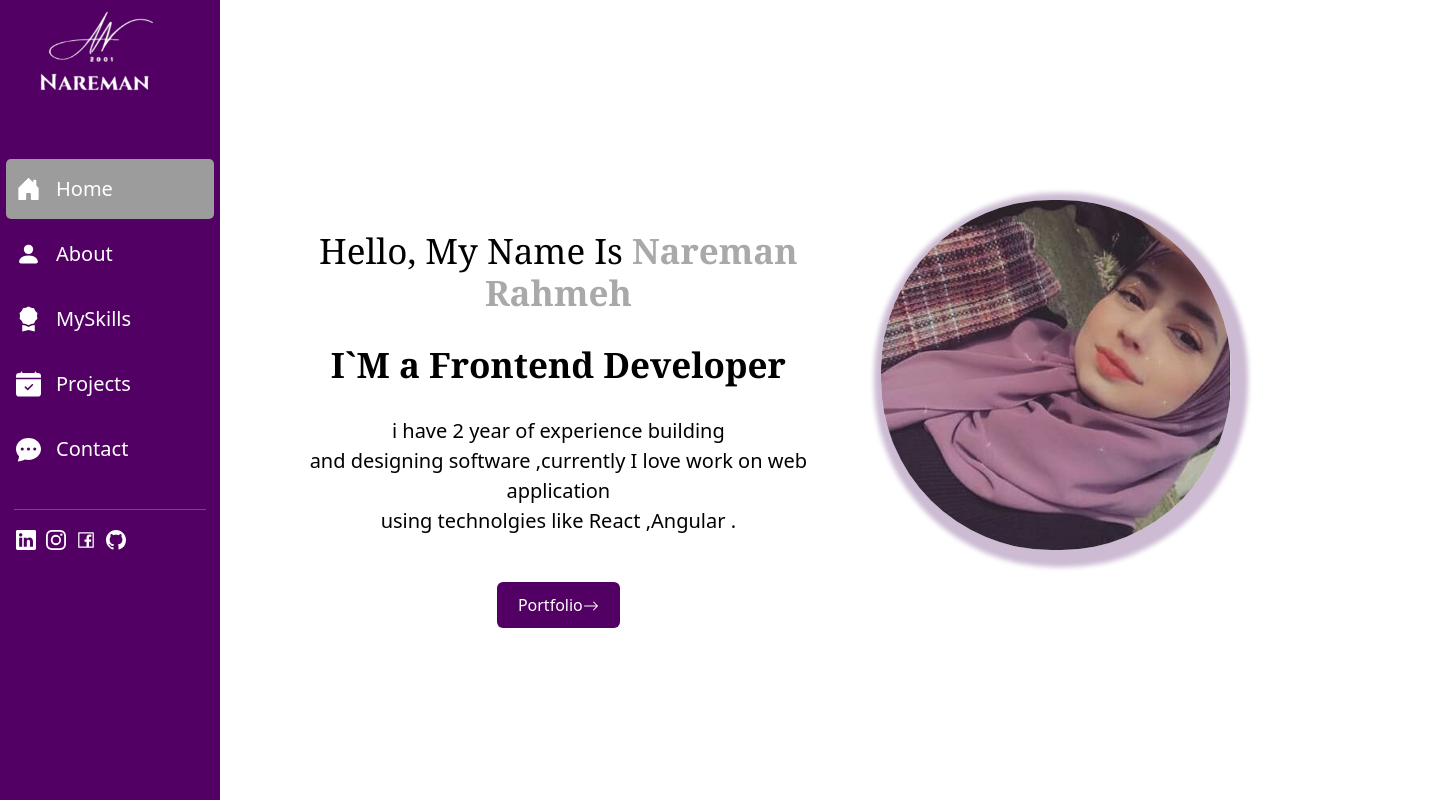
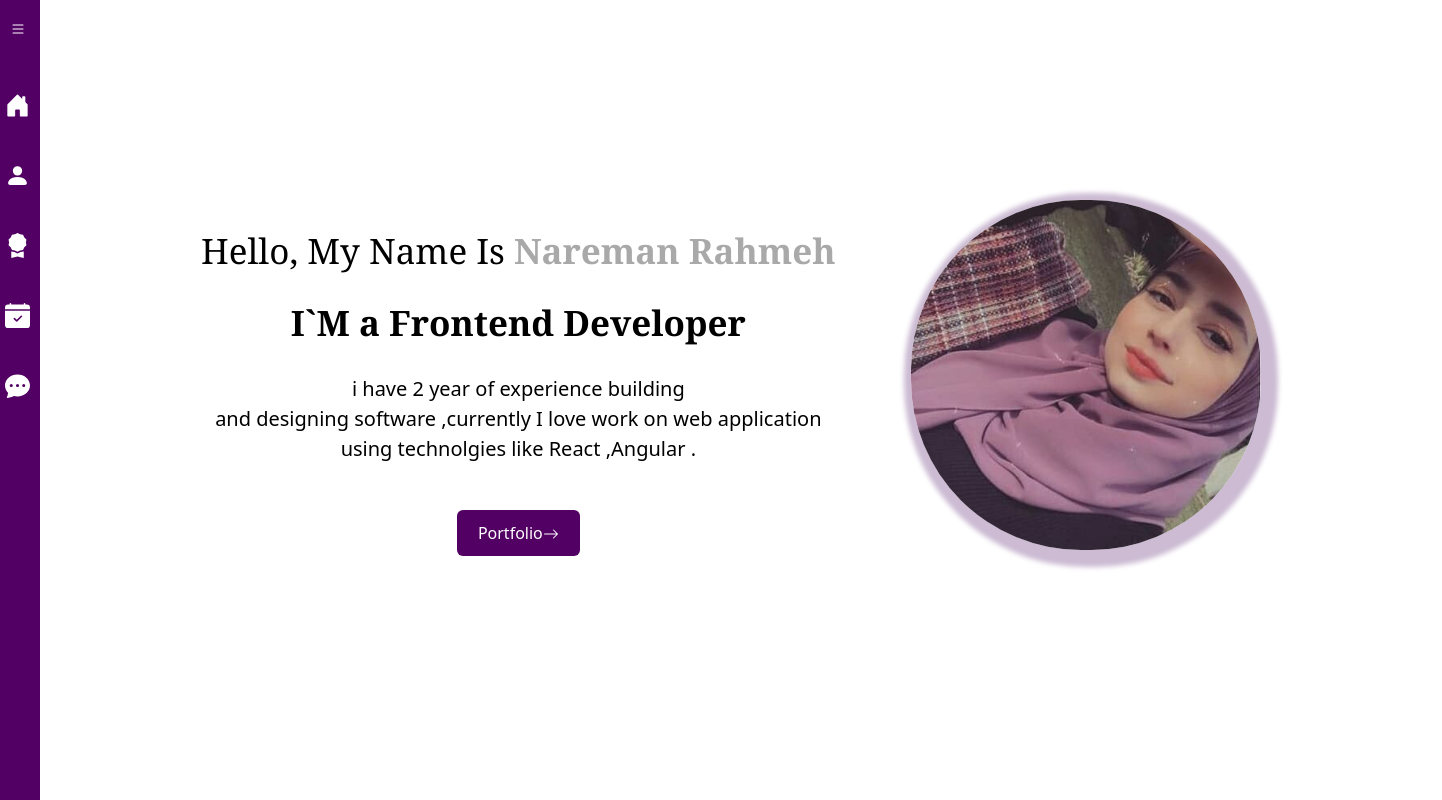
Before and after one commit to NaremanRahmeh/Poptfolio, a React (Create React App) app: page / in a window 1280 px wide. Shown: the top 800 px of the page, 1442 px wide, since content can reach past the window. Built offline with nearby package versions, Linux system fonts and the light colour scheme; a web font is replaced by a local one.

Commit message:
deployed website

```diff
--- a/package.json
+++ b/package.json
@@ -1,5 +1,5 @@
 {
-  "homepage":"http://NaremanRahmeh.github.io/Portfolio",
+  "homepage": "http://NaremanRahmeh.github.io/Portfolio",
   "name": "my-app",
   "version": "0.1.0",
   "private": true,
@@ -13,6 +13,7 @@
     "@testing-library/user-event": "^13.5.0",
     "animate.css": "^4.1.1",
     "bootstrap": "^5.2.2",
+    "framer-motion": "^7.6.1",
     "react": "^18.2.0",
     "react-bootstrap": "^2.5.0",
     "react-dom": "^18.2.0",
--- a/src/App.css
+++ b/src/App.css
@@ -1,9 +1,6 @@
 *{
     margin: 0;
     padding: 0;
+    box-sizing: border-box;
     text-decoration: none;
 }
-main{
-    width: 100%;
-    padding: 20px;
-}
--- a/src/Components/Sidebar.css
+++ b/src/Components/Sidebar.css
@@ -1,4 +1,63 @@
-.sidebar{
+  .sidebar{
+    background-color: rgb(82, 0, 99);
+    color: white;
+    height: 100vh;
+    position: fixed;
+    top: 0;
+    left: 0;
+    z-index: 10;
+  }
+  .sidebar .routes{
+    color: white;
+  }
+  .sidebar .top-section{
+    display: flex;
+    align-items: center;
+    justify-content: space-between;
+    padding: 15px 10px;
+  }
+  .sidebar img{
+    width: 120px;
+    height: 85px;
+    line-height: 0;
+
+  }
+  .sidebar .routes{
+    margin-top: 20px;
+  }
+  .routes .side-nav{
+    display: flex;
+    color: white;
+    gap:10px;
+    padding: 5px 5px;
+    border-right: 6px solid transparent;
+    transition: 0.2s cubic-bezier(0.6 ,-0.28 ,0.735 ,0.045) ;
+  }
+  .routes .side-nav:hover{
+    display: flex;
+    border-right: 6px solid white;
+    background-color: rgb(185, 185, 185);
+  }
+  a{
+    text-decoration: none;
+    color: white;
+    font-size: 20px;
+    display: flex;
+    padding-top: 10px;
+
+  }
+  a:hover{
+    text-decoration: none;
+    color: white;
+
+  }
+  .sidebar .side-nav  a .nav-menu{
+    height: 50px;
+    min-width: 25px;
+    margin-right: 10px;
+    padding-bottom: 17px;
+ }
+/* .sidebar{
     height: 100%;
     width: 220px;
     background-color: rgb(82, 0, 99);
@@ -80,33 +139,8 @@
     float: left;
     margin-bottom: 10px;
 }
-.social .insta-link:hover{
-   color: rgb(189, 76, 76);
-}
-.social .fac-link:hover{
-    color: blue;
-}
-.social .git-link:hover{
-    color: rgb(85, 85, 87);
-}
-.sidebar #logIn{
-    color: #fff;
-    width: 40px;
-    height: 40px;
-    bottom: 10px;
-    left: 80%;
-}
 
-/* .profile-content #log-out{
-    position: absolute;
-    color: #fff;
-    left: 88%;
-    bottom: 10px;
-    transform: translateX(-50%);
-    width: 25px;
-    height: 25px;
-    line-height: 25px;
-} */
+
 .h-color{
     margin-top: 30px;
     color: #fff;
@@ -115,4 +149,4 @@
  .sidebar .active{
     background-color:rgb(156, 156, 156) ;
     border-radius: 5px;
-}
+} */
--- a/src/Components/Sidebar.js
+++ b/src/Components/Sidebar.js
@@ -12,23 +12,98 @@ import { BsInstagram } from "react-icons/bs";
 import { BsLinkedin } from "react-icons/bs";
 import { AiOutlineFacebook } from "react-icons/ai";
 import { BsFillCalendarCheckFill } from "react-icons/bs";
-import { BsListStars } from "react-icons/bs";
+import {AnimatePresence, motion} from 'framer-motion';
+import { BsList } from "react-icons/bs";
+import { NavLink } from 'react-router-dom';
 // import { NavLink } from 'react-router-dom';
 
-export const Sidebar = () => {
-   const[isOpen ,setIsOpen] = useState(false);
-   const toggle =() => setIsOpen (!isOpen);
+export const Sidebar = ({children}) => {
 
+     const[isOpen ,setIsOpen] = useState(false);
+     const toggle =()=> setIsOpen(!isOpen);
   return (
     <Fragment>
-       <div  className='sidebar' fixed='left'>
-       <div className='row logo'>
+      <div className='main-container'>
+        <motion.div animate={{width :isOpen ?'200px': '40px'}} className="sidebar">
+
+          {/* <section className='side'>
+            {side.map((route)=>{
+
+             <NavLink to={route.path} key={route.name}>
+              <div className='icon'>
+                {route.icon}
+              </div>
+              <div className='link-text'>
+                {route.name}
+              </div>
+             </NavLink>
+            })
+            }
+          </section> */}
+          <div className='top-section'>
+           {isOpen && <img src={Logo} alt='nareman'/>}
+            <div className='bars'>
+              <BsList onClick={toggle}/>
+            </div>
+              </div>
+
+            <div className='routes'>
+
+            <div className='side-nav active'>
+          <a  href= '/' activeclassName='active'>< BsHouseDoorFill className='nav-menu'/>
+          <AnimatePresence>
+            {isOpen  &&
+          <motion.div><span>Home</span></motion.div>}
+          </AnimatePresence>
+           </a>
+         </div>
+         <div className='side-nav' >
+       <a  href='/About' activeclassName='active' >< BsFillPersonFill className='nav-menu'/>
+       <AnimatePresence>
+            {isOpen  &&
+          <motion.div><span>About</span></motion.div>}
+          </AnimatePresence>
+           </a>
+      </div>
+      <div className='side-nav' >
+       <a  href='/MySkills' activeclassName='active'>< BsAwardFill className='nav-menu'/>
+       <AnimatePresence>
+            {isOpen  &&
+          <motion.div><span>MySkills</span></motion.div>}
+          </AnimatePresence>
+        </a>
+       </div>
+
+       <div className='side-nav'>
+       <a  href='/projects' activeclassName='active'>< BsFillCalendarCheckFill className='nav-menu'/>
+       <AnimatePresence>
+            {isOpen  &&
+          <motion.div><span>Projects</span></motion.div>}
+          </AnimatePresence>
+        </a>
+      </div>
+
+       <div className='side-nav' >
+       <a  href='/contact' activeclassName='active'>< BsChatDotsFill className='nav-menu'/>
+       <AnimatePresence>
+            {isOpen  &&
+          <motion.div><span>Contact</span></motion.div>}
+          </AnimatePresence>
+       </a>
+       </div>
+
+            </div>
+        </motion.div>
+        <main>{children}</main>
+      </div>
+
+       {/* <div  className='sidebar' fixed='left'>
+        <div className='row logo'>
         <div className='col-md-6'>
         <img src={Logo} alt='nareman'/>
         </div>
         <div className='col-md-6'>
-        {/* <div onClick={toggle}  className='btn'>
-          <BsListStars /></div> */}
+
         </div>
         </div>
 
@@ -77,26 +152,11 @@ export const Sidebar = () => {
       </a>
   </div>
  </div>
-        {/* <div className='logIn'>
-        <AiOutlineEnter id='logIn'/>
-        </div> */}
-       </div>
-      {/*
+
+       </div> */}
 
 
-        <div className='profile-content'>
-        <div className='profile'>
-          <div className='profile-details'>
-            <img src={ProfileN} />
-            <div className='job'>Web Designer</div>
-          </div>
 
-          <AiOutlineEnter id='log-out'/>
-        </div>
-        </div>
-        <main>{children}</main>
-
-      </div> */}
     </Fragment>
   )
 }
--- a/src/Pages/About/About.js
+++ b/src/Pages/About/About.js
@@ -9,7 +9,7 @@ export const About =()=> {
 
        <h1><span>About</span> Me</h1>
        {/* <hr/> */}
-       <p>Hello, I am a web developer, graduated from Damascus University, Computer Technical Institute, Software Engineering.
+       <p> I am a web developer, graduated from Damascus University, Computer Technical Institute, Software Engineering.
 
        </p>
 
--- a/src/Pages/Contact/Contact.css
+++ b/src/Pages/Contact/Contact.css
@@ -46,6 +46,10 @@
 .contact .h-col{
     margin-top: 70px;
 }
+.contact .content a{
+    text-decoration: none;
+    color: black;
+}
 
 .form-header{
     margin-top: 50px;
@@ -70,3 +74,12 @@
     border-radius: 15px;
     margin-top: 20px;
 }
+.contact .btn:hover{
+    background-color:#fff;
+    color: black;
+    font-weight: 500;
+    padding: 15px 30px 15px 30px;
+    border: solid 2px black;
+    border-radius: 15px;
+    margin-top: 20px;
+}
--- a/src/Pages/Contact/Contact.js
+++ b/src/Pages/Contact/Contact.js
@@ -1,10 +1,22 @@
-import React from 'react';
+import React, { useState } from 'react';
 import './Contact.css';
 import { BsTelephoneFill } from "react-icons/bs";
 import { BsFillGeoAltFill } from "react-icons/bs";
 import { BsEnvelope } from "react-icons/bs";
+import  { useRef } from 'react';
+import emailjs from '@emailjs/browser';
 
 const Contact = () => {
+
+  const form =useRef();
+  const sendEmail = (e) => {
+    e.preventDefault();
+
+    emailjs.sendForm('service_yepqby4', 'template_jktidda', form.current, 'HwN46889aTOBfjuKg')
+   e.target.reset()
+  };
+
+
   return (
     <div className='container'>
     <div className='contact'>
@@ -19,7 +31,7 @@ const Contact = () => {
     <div className='col-md-4'>
      <span><BsTelephoneFill className='svg'/></span>
       <h3>Call Us On</h3>
-       <main>+963937322291</main>
+     <main><a  href='https://api.whatsapp.com/send?phone+963937322291' target="_blank">+963937322291</a></main>
     </div>
 
     <div className='col-md-4'>
@@ -31,25 +43,26 @@ const Contact = () => {
         <div className='col-md-4'>
         <span><BsEnvelope className='svg2'/></span>
       <h3>Email</h3>
-       <main>naremanrh21@gmail.com</main>
+       <main><a href='mailto:naremanrh21@gmail.com' target="_blank">naremanrh21@gmail.com</a></main>
         </div>
         </div>
         <hr className='h-col'/>
         <div className='form-header'>
         <h5>Send Me An Email</h5>
         </div>
-        <form className="row g-3">
+
+        <form className="row g-3" ref={form} onSubmit={sendEmail}>
   <div className="col-md-6">
-    <input type="name" className="form-control" id="inputname" placeholder='Name'/>
+    <input type="text" name='name' className="form-control" placeholder='Enter Name' required/>
   </div>
   <div className="col-md-6">
-    <input type="email" className="form-control" id="inputemail" placeholder='Email'/>
+    <input type="email" name='email'  className="form-control"  placeholder='Email' required/>
   </div>
   <div className="col-md-12">
-    <input type="text" className="form-control" id="inputsubject" placeholder="Subject"/>
+    <input type="text" name='subject' className="form-control"  placeholder="Subject"/>
   </div>
   <div className="col-md-12">
-    <input type="text" className="form-control" id="inputmessage" placeholder="Message"  rows="3"/>
+    <textarea name='message'  className="form-control" placeholder="Message"  rows='5' required/>
   </div>
   <div className="col-md-12">
     <button type="submit" className="btn">Send Message</button>
--- a/src/Pages/Home/Home.css
+++ b/src/Pages/Home/Home.css
@@ -1,8 +1,15 @@
 .home{
-    left: 260px;
+    /* min-height: 100vh;
+    display: block;
+    left: 200px;
+    top: 0;
+    right: 0;
+    z-index: 0;
+    opacity: 1;
+    min-height: 100vh; */
+    left: 150px;
     position: relative;
     height: auto;
-    width: calc(100% - 240px);
     color: black;
     margin-top: 200px;
     margin-bottom: 250px;
--- a/src/Pages/Projects/Projects.js
+++ b/src/Pages/Projects/Projects.js
@@ -25,7 +25,7 @@ const Projects = () => {
       <Carousel.Item>
       <div className='row' >
          <div className='col-md-4'>
-         <img src={project1} style={{boxShadow:'10px 10px 10px #ddd'}} />
+         <img src={project1}/>
          </div>
          <div className='col-md-4'>
          <img src={project2}/>
```
Also changed, not shown: 1 other file (tests, documents, lock files or other folders).
